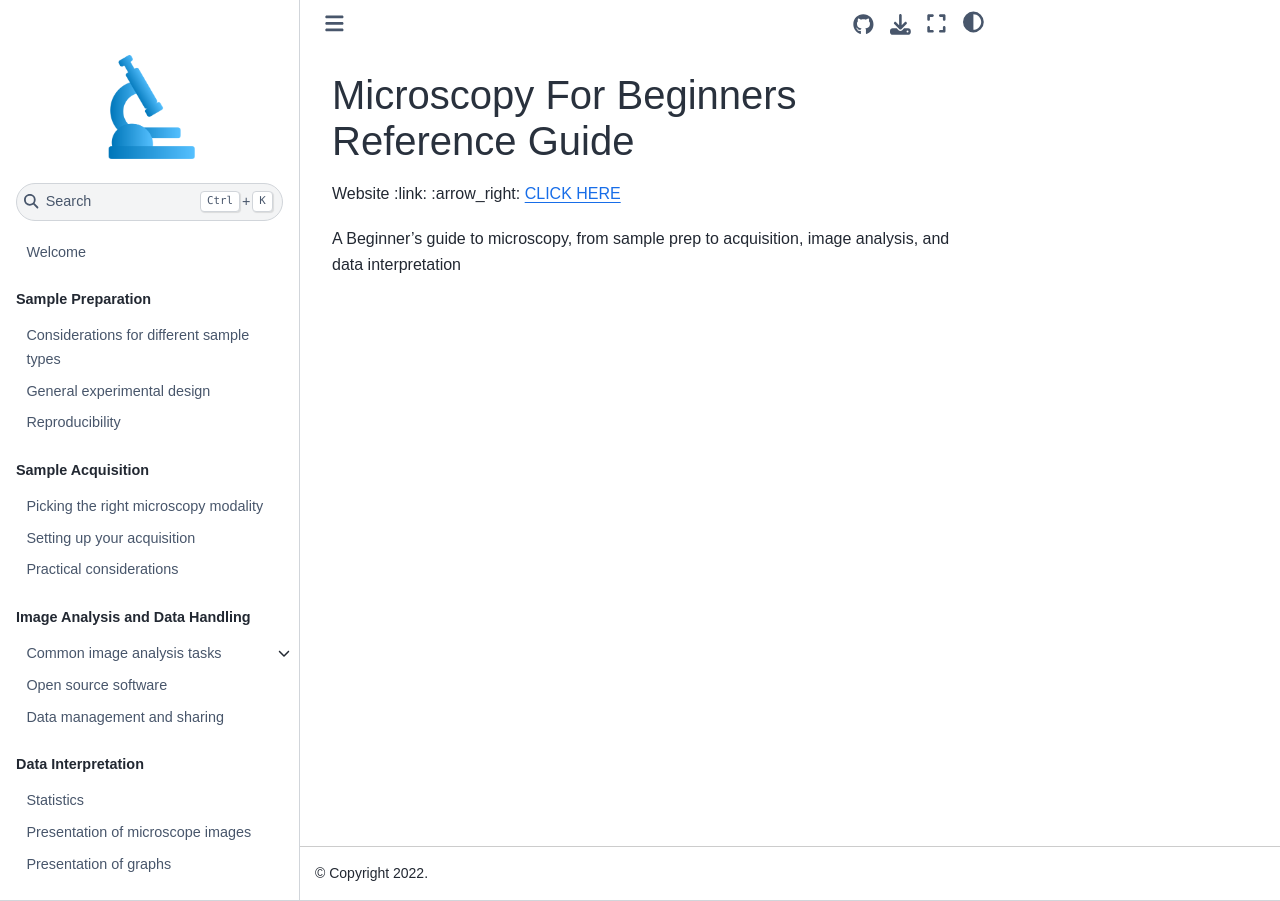
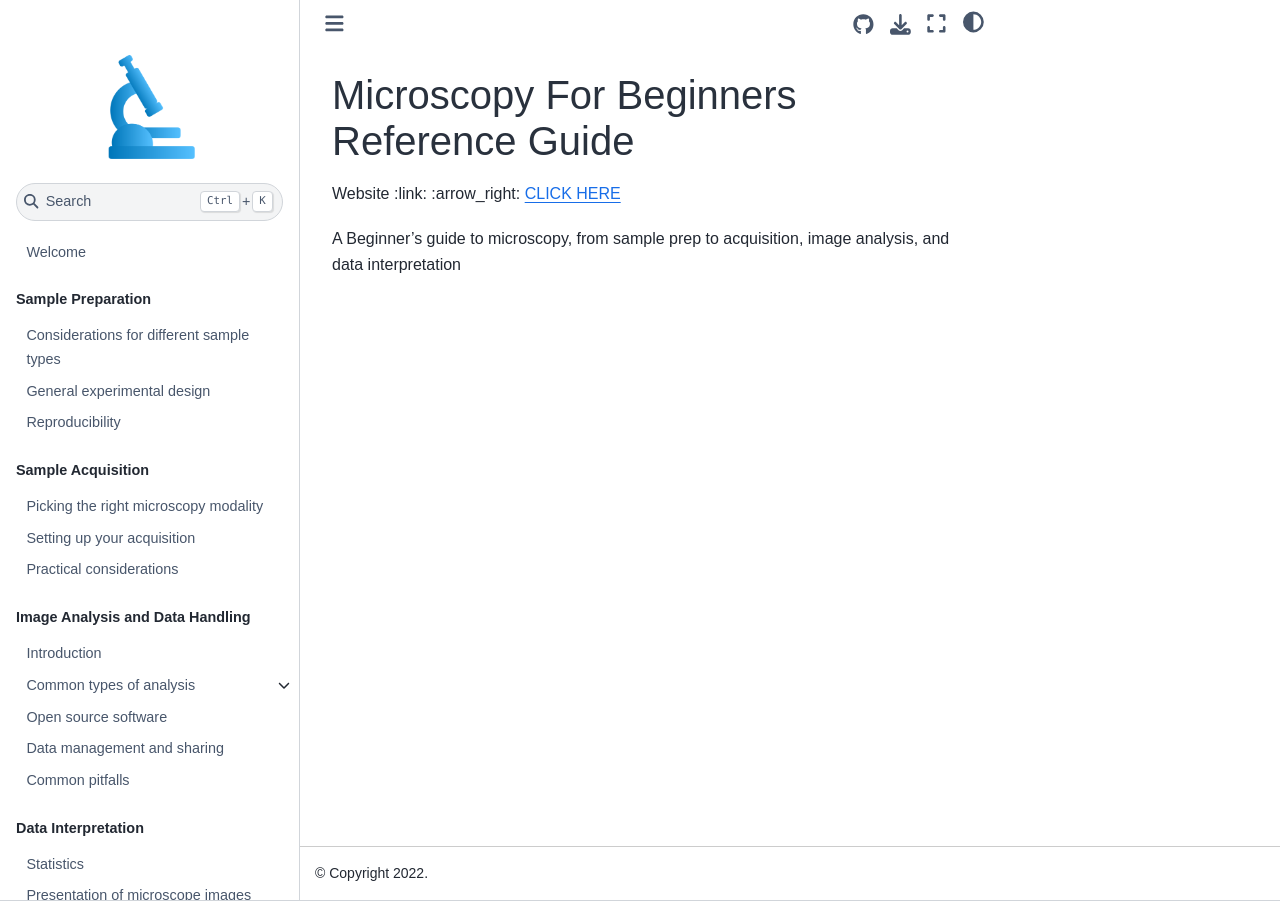
Before and after one commit to COBA-NIH/MicroscopyForBeginnersReferenceGuide, a Jupyter Book: the page built from README.md, in a window 1280 px wide. Built offline with Jupyter Book 1.0.4 settings and Sphinx 7.4.7 and the Sphinx Book theme 1.1.4, drawn with Linux system fonts in a browser that asks for light colours.

Commit message:
Add other image analysis sections

```diff
--- a/_toc.yml
+++ b/_toc.yml
@@ -20,7 +20,9 @@ parts:
 - caption: Image Analysis and Data Handling
   chapters:
   - file: 03_Image_analysis/01_Introduction
-    title: Common image analysis tasks
+    title: Introduction
+  - file: 03_Image_analysis/Common_types_of_analysis.md
+    title: Common types of analysis
     sections:
       - file: 03_Image_analysis/01-1_Shape
         title: Size and Shape measurements
@@ -36,6 +38,8 @@ parts:
     title: Open source software
   - file: 03_Image_analysis/Data_management
     title: Data management and sharing
+  - file: 03_Image_analysis/Common_pitfalls.md
+    title: Common pitfalls
 - caption: Data Interpretation
   chapters:
   - file: 04_Data_presentation/Statistics
```
